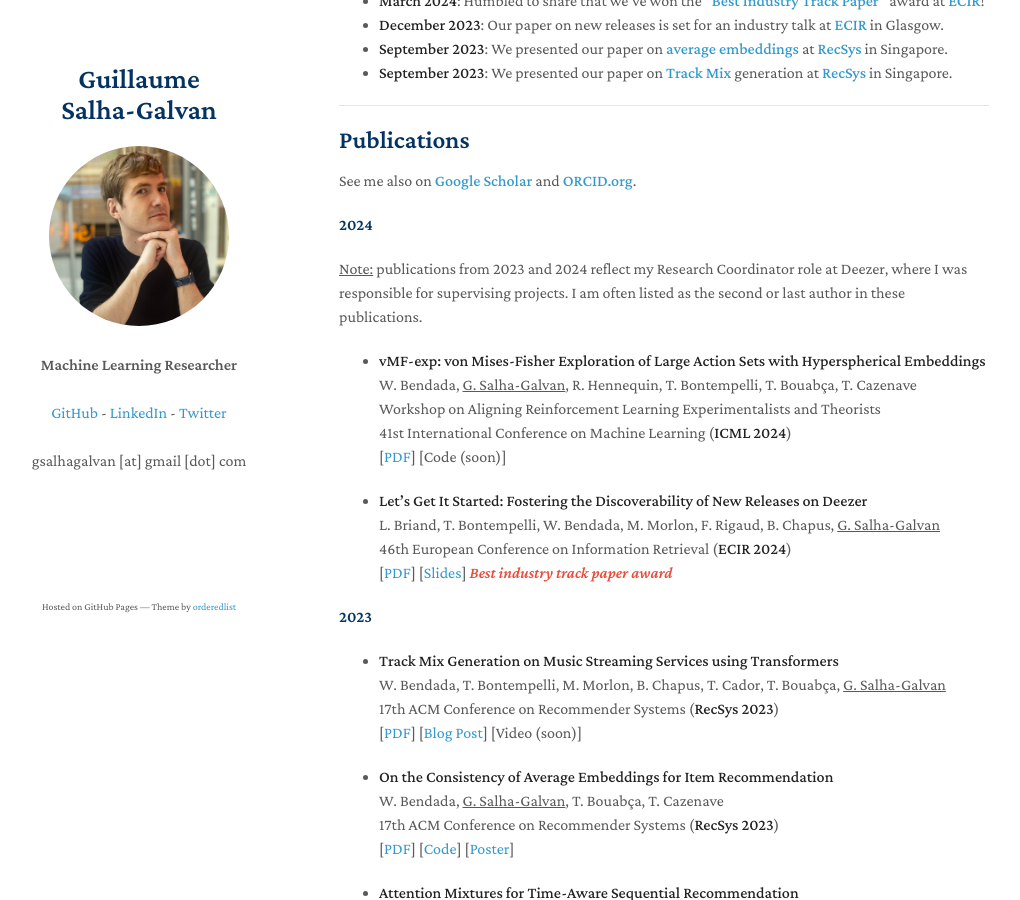
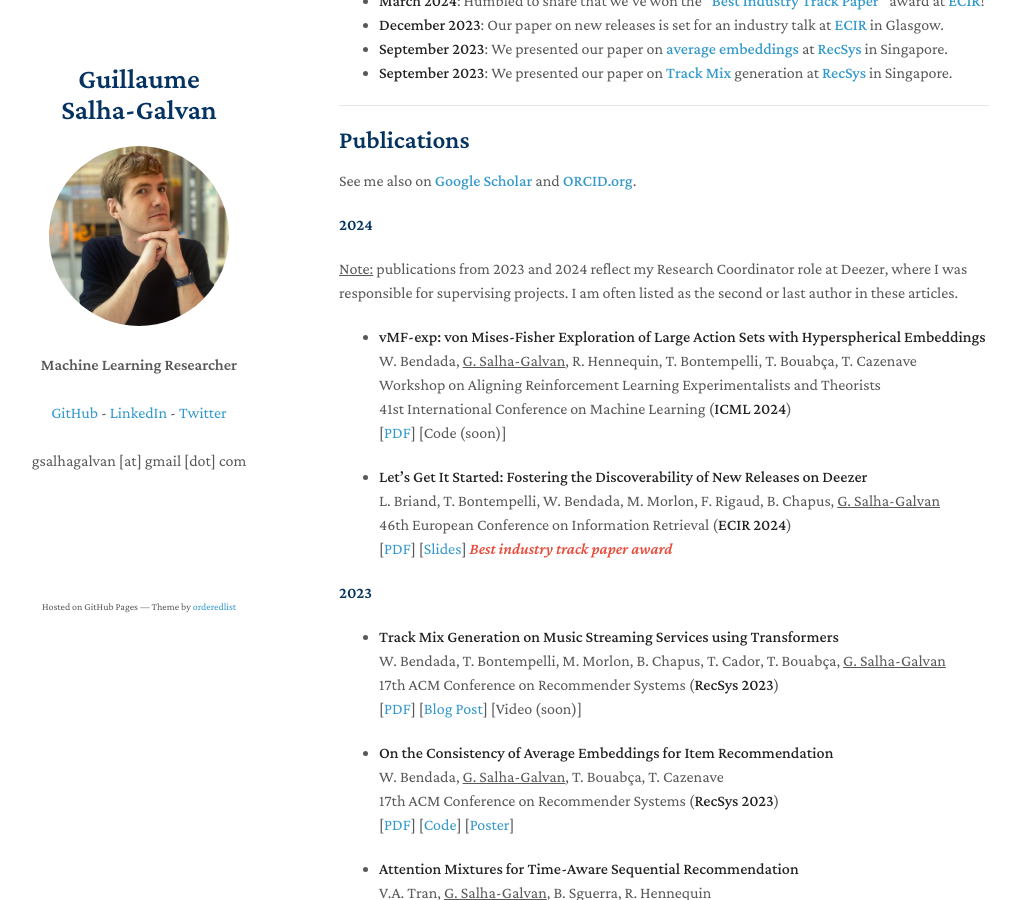
Before and after one commit to GuillaumeSalhaGalvan/GuillaumeSalhaGalvan.github.io, a Jekyll site: the page built from index.md, in a window 1280 px wide and 900 px high, scrolled down 751 px. Shown: the whole window, without its empty margins (131-1151 px from the left). Built offline with Jekyll 4.4.1, drawn with Linux system fonts in a browser that asks for light colours; our own code applies the rules of GitHub Pages for plain Markdown files; a script that is not in the unit is left out.

Commit message:
Update index.md

```diff
--- a/index.md
+++ b/index.md
@@ -34,7 +34,7 @@
 
 #### 2024
 
-<ins>Note:</ins> publications from 2023 and 2024 reflect my Research Coordinator role at Deezer, where I was responsible for supervising projects. I am often listed as the second or last author in these publications.
+<ins>Note:</ins> publications from 2023 and 2024 reflect my Research Coordinator role at Deezer, where I was responsible for supervising projects. I am often listed as the second or last author in these articles.
 
 - **vMF-exp: von Mises-Fisher Exploration of Large Action Sets with Hyperspherical Embeddings** <br>
 W. Bendada, <ins>G. Salha-Galvan</ins>, R. Hennequin, T. Bontempelli, T. Bouabça, T. Cazenave <br>
```
